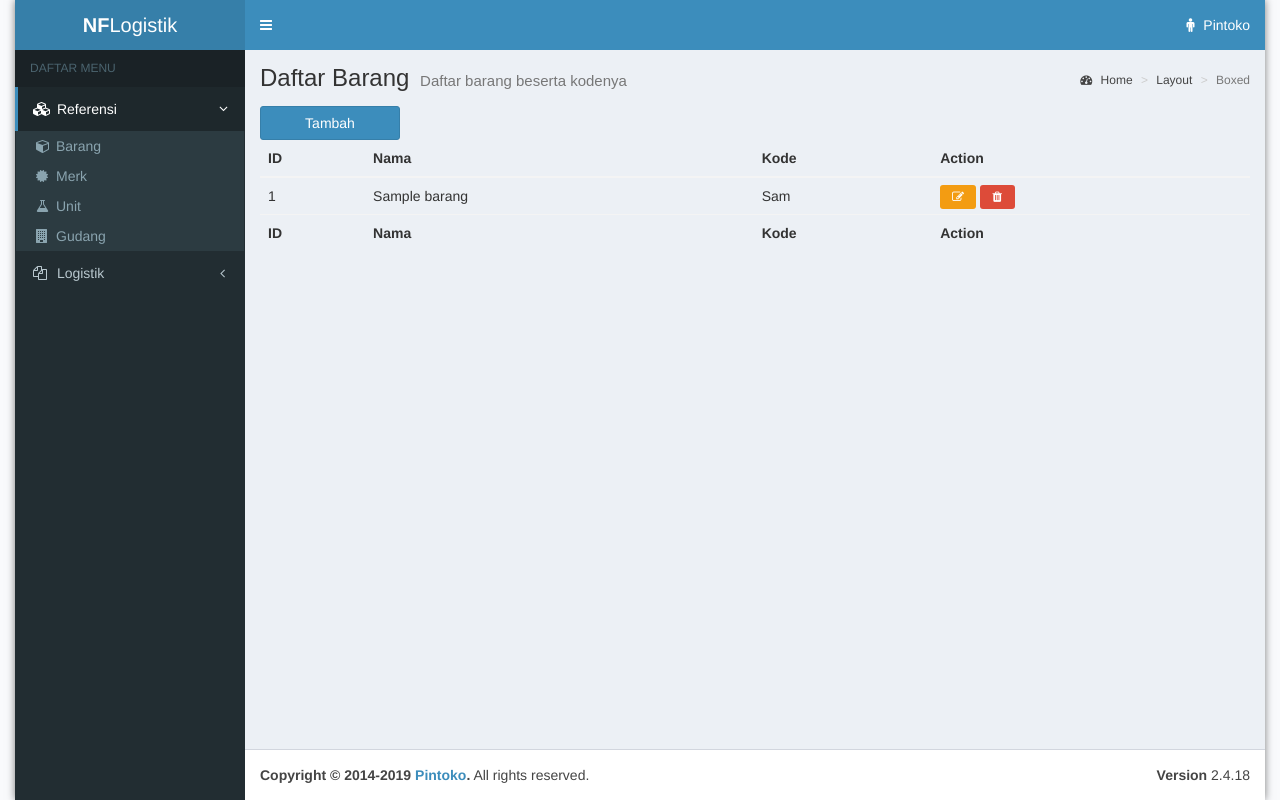
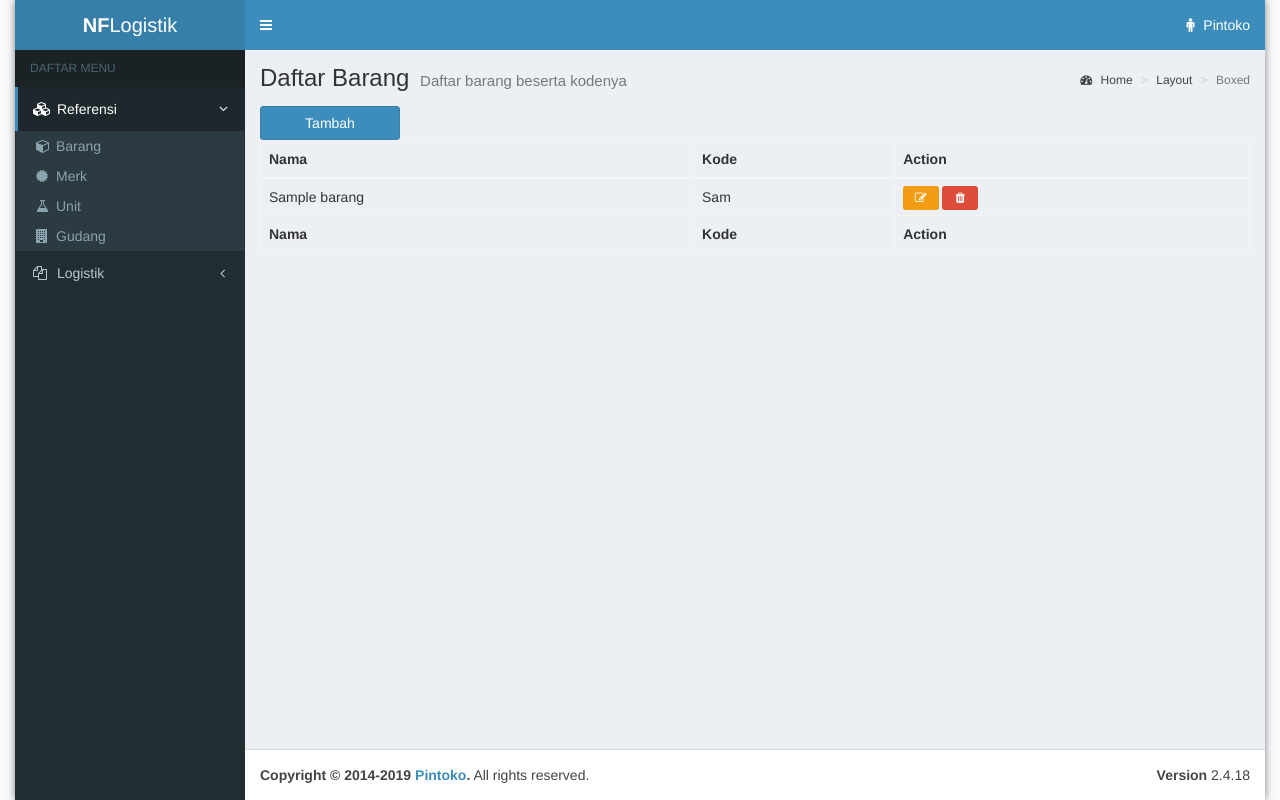
Before and after one commit to daruadi/nf-logistik, a CodeIgniter app: page /database//barang in a window 1280 px wide. Run offline with CodeIgniter, Linux system fonts and the light colour scheme; tables that the repository leaves empty hold one stand-in row (values such as "Sample post").

Commit message:
fix barang module

```diff
--- a/application/views/barang/form.php
+++ b/application/views/barang/form.php
@@ -10,6 +10,7 @@
 		<?php
 		if(isset($barang))
 		{
+			$barang = array_pop($barang);
 			echo form_hidden('id', $barang->id);
 		}
 		$nama = set_value('nama');
--- a/application/views/barang/list.php
+++ b/application/views/barang/list.php
@@ -9,10 +9,9 @@
 				<a href="<?php echo base_url();?>barang/tambah/" class="btn btn-block btn-primary">Tambah</a>
 			</div>
 		</div>
-		<table class="table table-hover">
+		<table class="table table-hover table-bordered">
 			<thead>
 				<tr>
-					<th>ID</th>
 					<th>Nama</th>
 					<th>Kode</th>
 					<th>Action</th>
@@ -20,7 +19,6 @@
 			</thead>
 			<tfoot>
 				<tr>
-					<th>ID</th>
 					<th>Nama</th>
 					<th>Kode</th>
 					<th>Action</th>
@@ -29,7 +27,6 @@
 			<tbody>
 				<?php foreach($barangs as $key => $value): ?>
 				<tr>
-					<td><?php echo $value->id;?></td>
 					<td><?php echo $value->nama;?></td>
 					<td><?php echo !empty($value->kode) ? $value->kode : '<i>(not set)</i>';?></td>
 					<td>
```
